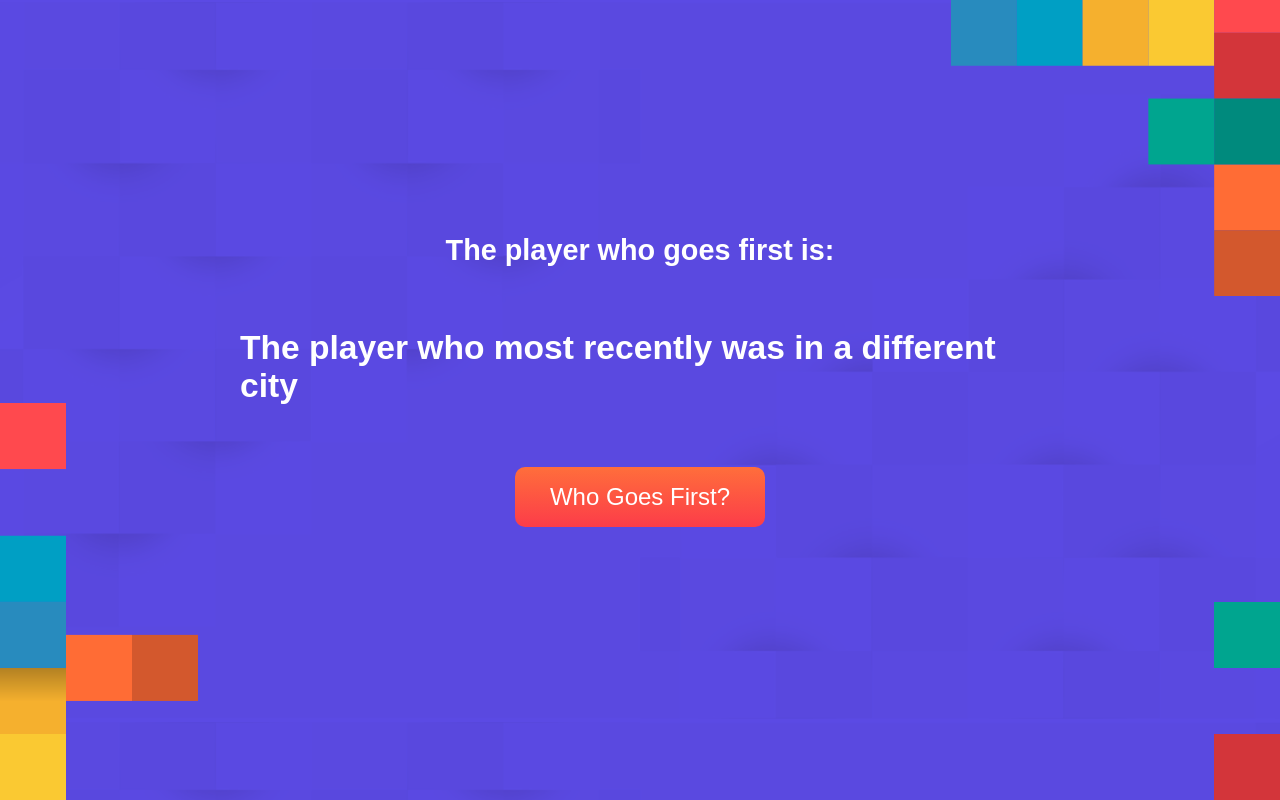
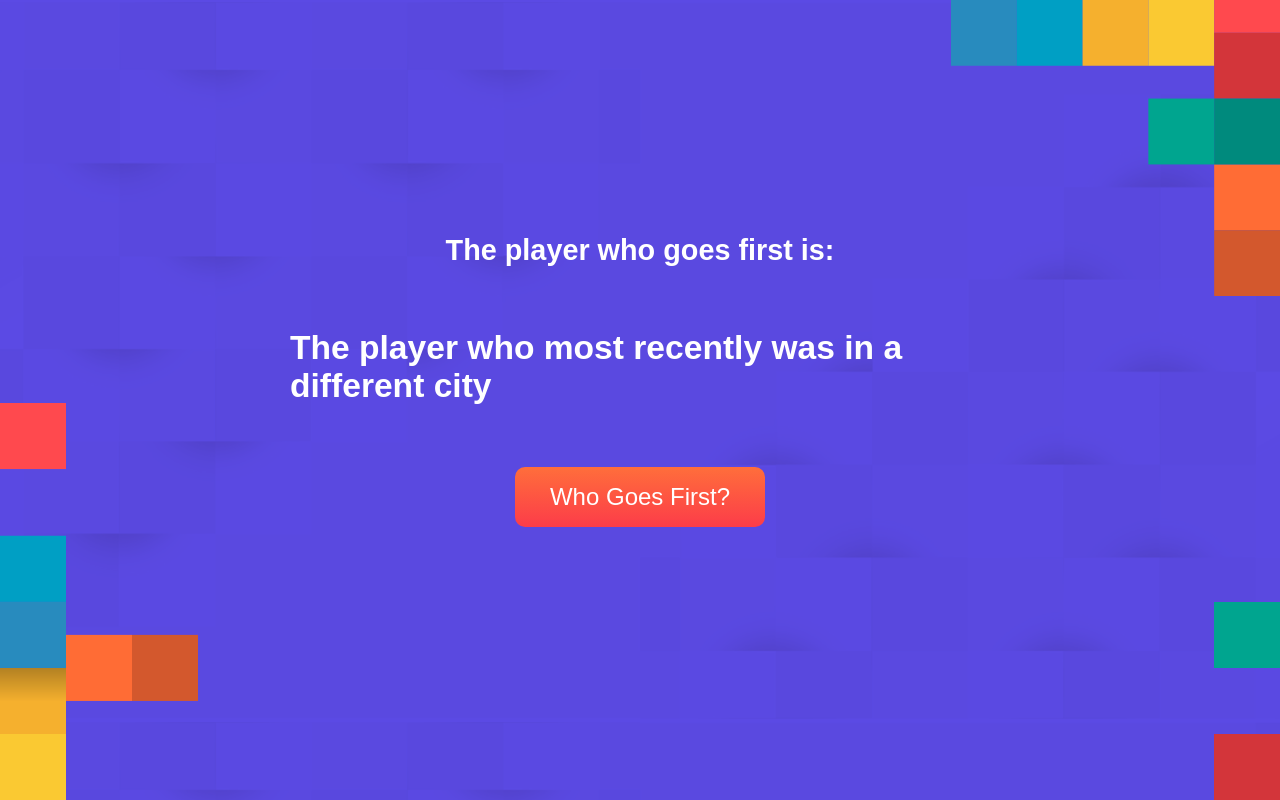
Before and after one commit to TheGamingProject/WhoGoesFirst, a React (Create React App) app: page / in a window 1280 px wide. Built offline with nearby package versions, Linux system fonts and the light colour scheme; a web font is replaced by a local one.

Commit message:
fix deploy script

```diff
--- a/src/index.css
+++ b/src/index.css
@@ -11,3 +11,7 @@ code {
   font-family: source-code-pro, Menlo, Monaco, Consolas, "Courier New",
     monospace;
 }
+
+* {
+  box-sizing: border-box;
+}
--- a/src/questions.tsx
+++ b/src/questions.tsx
@@ -114,6 +114,9 @@ export const questions = [
     text: 'The player who was born the farthest away'
   },
   {
+    text: 'The player who was born the closest to the host\'s house'
+  },
+  {
     text: 'The player who last watched a movie in a theatre'
   },
   {
```
Also changed, not shown: 1 other file (tests, documents, lock files or other folders).
